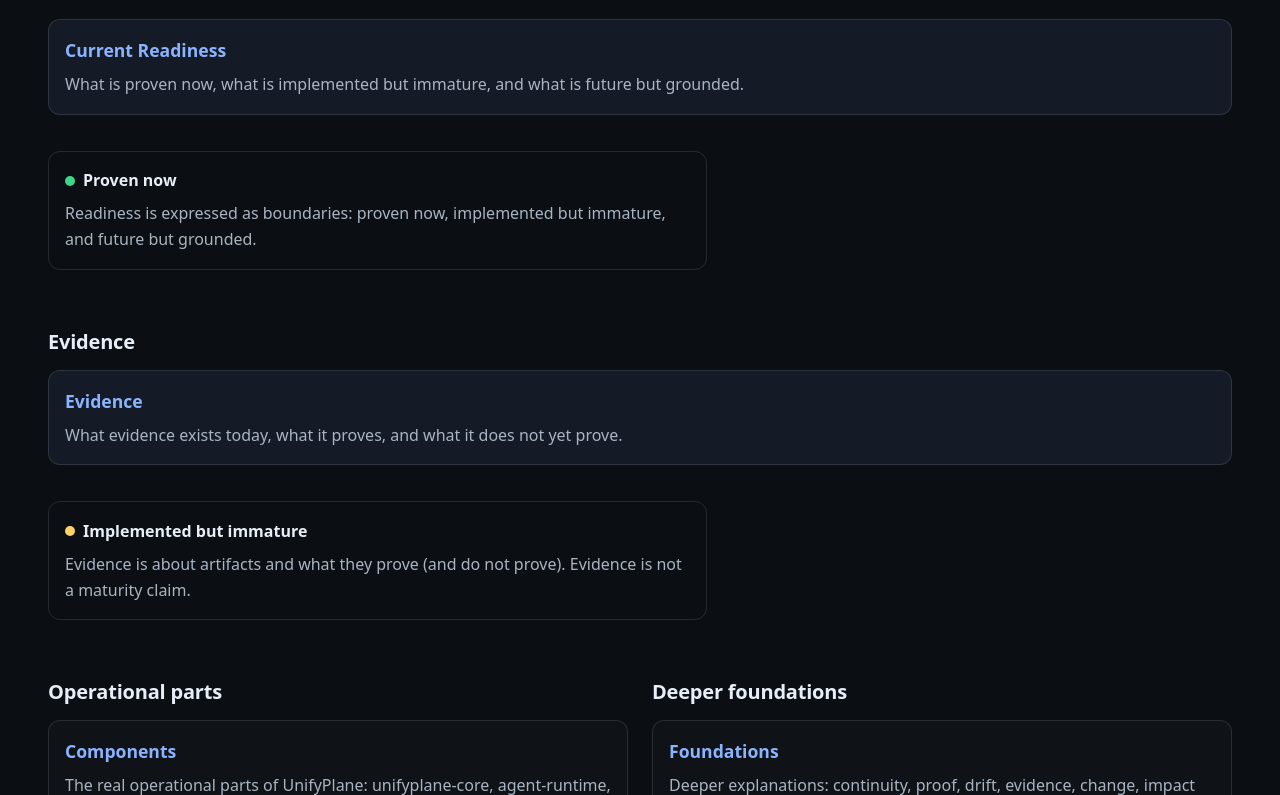
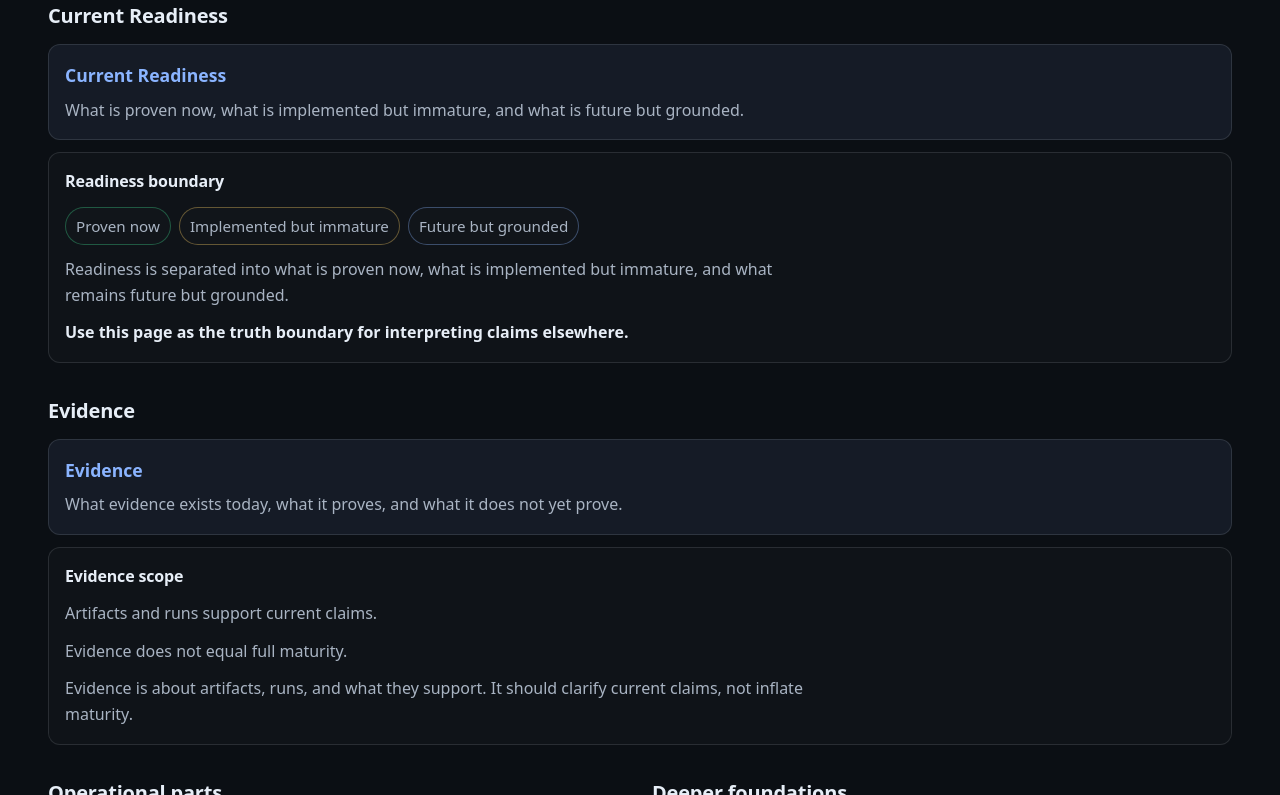
Before and after one commit to shiftby-sg/unifyplane-dev, a Next.js app: page / in a window 1280 px wide. Shown: the part 785-1580 px from the top of the page. Built offline with nearby package versions, Linux system fonts and the light colour scheme.

Commit message:
feat(home): strengthen readiness and evidence trust cues

```diff
--- a/components/HomeComposition.module.css
+++ b/components/HomeComposition.module.css
@@ -82,8 +82,63 @@
   color: var(--color-muted);
 }
 
-.boundary {
-  max-width: 72ch;
+.trustBox {
+  border: 1px solid var(--color-border);
+  border-radius: var(--radius-md);
+  padding: var(--space-4);
+  background: rgba(255, 255, 255, 0.02);
+}
+
+.trustLabel {
+  font-weight: 700;
+  letter-spacing: -0.01em;
+}
+
+.trustBody {
+  margin-top: var(--space-3);
+  display: grid;
+  gap: var(--space-3);
+  max-width: 84ch;
+}
+
+.rail {
+  display: flex;
+  flex-wrap: wrap;
+  gap: var(--space-2);
+}
+
+.railItem {
+  display: inline-flex;
+  align-items: center;
+  border: 1px solid var(--color-border);
+  border-radius: 999px;
+  padding: 6px 10px;
+  font-size: 0.95rem;
+  color: var(--color-muted);
+  background: rgba(255, 255, 255, 0.01);
+}
+
+.railProven {
+  border-color: rgba(61, 214, 140, 0.35);
+}
+
+.railImmature {
+  border-color: rgba(255, 209, 102, 0.35);
+}
+
+.railFuture {
+  border-color: rgba(138, 180, 255, 0.35);
+}
+
+.trustLine {
+  margin: 0;
+  color: var(--color-muted);
+}
+
+.routeLine {
+  margin: 0;
+  font-weight: 600;
+  color: var(--color-fg);
 }
 
 .pair {
--- a/components/HomeComposition.tsx
+++ b/components/HomeComposition.tsx
@@ -1,7 +1,21 @@
 import Link from "next/link";
 import styles from "./HomeComposition.module.css";
 import type { HomeComposition } from "../lib/content/compositions";
-import { BoundaryStatus } from "./BoundaryStatus";
+
+function TrustBox({
+  label,
+  children,
+}: {
+  label: string;
+  children: React.ReactNode;
+}) {
+  return (
+    <section className={styles.trustBox} aria-label={label}>
+      <div className={styles.trustLabel}>{label}</div>
+      <div className={styles.trustBody}>{children}</div>
+    </section>
+  );
+}
 
 export function HomeCompositionView({ composition }: { composition: HomeComposition }) {
   const hero = composition.sections.find((s) => s.kind === "hero");
@@ -66,12 +80,22 @@ export function HomeCompositionView({ composition }: { composition: HomeComposit
               <h3 className={styles.cardTitle}>{readiness.title}</h3>
               <p className={styles.cardDesc}>{readiness.description}</p>
             </Link>
-            <div className={styles.boundary}>
-              <BoundaryStatus
-                variant="proven"
-                note="Readiness is expressed as boundaries: proven now, implemented but immature, and future but grounded."
-              />
-            </div>
+            <TrustBox label="Readiness boundary">
+              <div className={styles.rail} aria-label="Readiness buckets">
+                <div className={`${styles.railItem} ${styles.railProven}`}>Proven now</div>
+                <div className={`${styles.railItem} ${styles.railImmature}`}>
+                  Implemented but immature
+                </div>
+                <div className={`${styles.railItem} ${styles.railFuture}`}>Future but grounded</div>
+              </div>
+              <p className={styles.trustLine}>
+                Readiness is separated into what is proven now, what is implemented but immature,
+                and what remains future but grounded.
+              </p>
+              <p className={styles.routeLine}>
+                Use this page as the truth boundary for interpreting claims elsewhere.
+              </p>
+            </TrustBox>
           </section>
         ) : null}
 
@@ -82,12 +106,14 @@ export function HomeCompositionView({ composition }: { composition: HomeComposit
               <h3 className={styles.cardTitle}>{evidence.title}</h3>
               <p className={styles.cardDesc}>{evidence.description}</p>
             </Link>
-            <div className={styles.boundary}>
-              <BoundaryStatus
-                variant="implemented-immature"
-                note="Evidence is about artifacts and what they prove (and do not prove). Evidence is not a maturity claim."
-              />
-            </div>
+            <TrustBox label="Evidence scope">
+              <p className={styles.trustLine}>Artifacts and runs support current claims.</p>
+              <p className={styles.trustLine}>Evidence does not equal full maturity.</p>
+              <p className={styles.trustLine}>
+                Evidence is about artifacts, runs, and what they support. It should clarify current
+                claims, not inflate maturity.
+              </p>
+            </TrustBox>
           </section>
         ) : null}
 
--- a/content/compositions/home.yml
+++ b/content/compositions/home.yml
@@ -5,7 +5,7 @@
       "id": "hero",
       "kind": "hero",
       "headline": "The problem is not just complexity.",
-      "subhead": "Continuity between intended change, implemented reality, and runtime behavior often weakens over time. UnifyPlane is an evidence-oriented continuity approach for keeping change manageable and runtime behavior explainable.",
+      "subhead": "Continuity between intended change, implemented reality, and runtime behavior often weakens over time. UnifyPlane is an evidence-oriented continuity approach already grounded in implementation, with current readiness kept explicit where controls, safety, security, and runtime trust matter.",
       "primaryCta": { "label": "What is UnifyPlane", "href": "/what-is-unifyplane" },
       "secondaryCta": { "label": "Why it matters", "href": "/why-it-matters" }
     },
```
